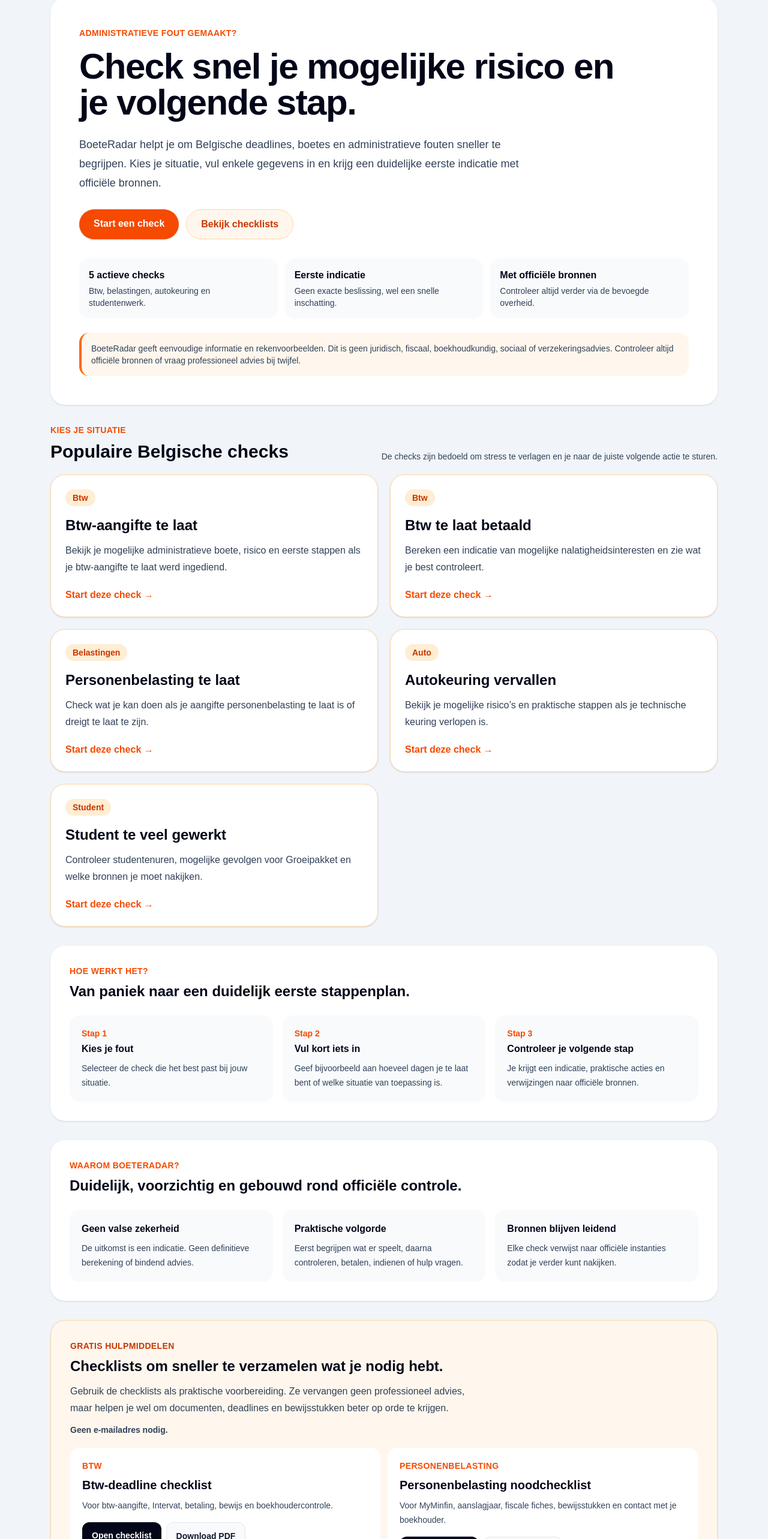
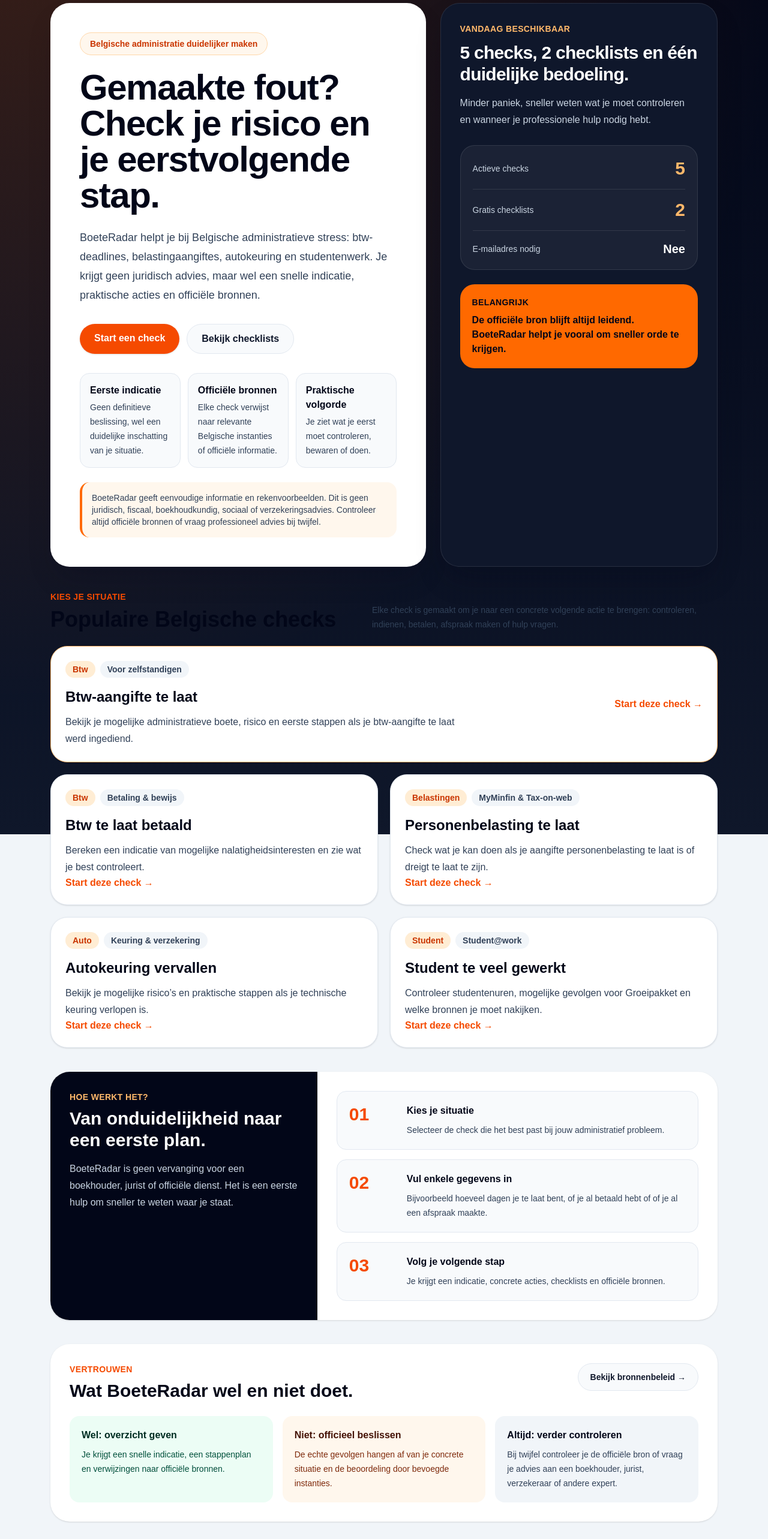
Before and after one commit to NathanVerd/Boeteradar, a Next.js app: page / in a window 1280 px wide. Shown: the part 156-2722 px from the top of the page at 60% size. Built offline with nearby package versions, Linux system fonts and the light colour scheme.

Commit message:
Improve homepage design and feedback positioning

```diff
--- a/app/page.tsx
+++ b/app/page.tsx
@@ -10,6 +10,7 @@
       "Bekijk je mogelijke administratieve boete, risico en eerste stappen als je btw-aangifte te laat werd ingediend.",
     href: "/btw-aangifte-te-laat",
     category: "Btw",
+    signal: "Voor zelfstandigen",
   },
   {
     title: "Btw te laat betaald",
@@ -17,6 +18,7 @@
       "Bereken een indicatie van mogelijke nalatigheidsinteresten en zie wat je best controleert.",
     href: "/btw-te-laat-betaald",
     category: "Btw",
+    signal: "Betaling & bewijs",
   },
   {
     title: "Personenbelasting te laat",
@@ -24,6 +26,7 @@
       "Check wat je kan doen als je aangifte personenbelasting te laat is of dreigt te laat te zijn.",
     href: "/personenbelasting-te-laat",
     category: "Belastingen",
+    signal: "MyMinfin & Tax-on-web",
   },
   {
     title: "Autokeuring vervallen",
@@ -31,6 +34,7 @@
       "Bekijk je mogelijke risico’s en praktische stappen als je technische keuring verlopen is.",
     href: "/autokeuring-vervallen",
     category: "Auto",
+    signal: "Keuring & verzekering",
   },
   {
     title: "Student te veel gewerkt",
@@ -38,34 +42,80 @@
       "Controleer studentenuren, mogelijke gevolgen voor Groeipakket en welke bronnen je moet nakijken.",
     href: "/student-te-veel-gewerkt",
     category: "Student",
+    signal: "Student@work",
   },
+];
+
+const trustItems = [
+  {
+    title: "Eerste indicatie",
+    text: "Geen definitieve beslissing, wel een duidelijke inschatting van je situatie.",
+  },
+  {
+    title: "Officiële bronnen",
+    text: "Elke check verwijst naar relevante Belgische instanties of officiële informatie.",
+  },
+  {
+    title: "Praktische volgorde",
+    text: "Je ziet wat je eerst moet controleren, bewaren of doen.",
+  },
+];
+
+const steps = [
+  {
+    number: "01",
+    title: "Kies je situatie",
+    text: "Selecteer de check die het best past bij jouw administratief probleem.",
+  },
+  {
+    number: "02",
+    title: "Vul enkele gegevens in",
+    text: "Bijvoorbeeld hoeveel dagen je te laat bent, of je al betaald hebt of of je al een afspraak maakte.",
+  },
+  {
+    number: "03",
+    title: "Volg je volgende stap",
+    text: "Je krijgt een indicatie, concrete acties, checklists en officiële bronnen.",
+  },
+];
+
+const futureSituations = [
+  "Voorlopige belastingberekening klopt niet",
+  "Brief of herinnering van FOD Financiën ontvangen",
+  "Aanslagbiljet hoger dan verwacht",
+  "Zelfstandige in bijberoep: wat moet ik controleren?",
+  "Flexijob, pensioen of ziekte combineren met werk",
+  "Erfenis of aangifte nalatenschap",
 ];
 
 export default function Home() {
   return (
-    <main className="min-h-screen bg-slate-100 text-slate-950">
+    <main className="min-h-screen bg-slate-950 text-slate-950">
+      <div className="bg-[radial-gradient(circle_at_top_left,_rgba(249,115,22,0.22),_transparent_34%),linear-gradient(180deg,_#020617_0%,_#0f172a_42%,_#f1f5f9_42%)]">
         <Header
           label="Beta MVP"
           subtitle="Snelle Belgische checks voor administratieve fouten."
         />
 
-      <section className="mx-auto max-w-6xl px-5 py-10 md:py-12">
-        <div className="rounded-3xl bg-white p-7 shadow-sm md:p-12">
-          <p className="mb-4 text-sm font-black uppercase tracking-wide text-orange-600">
-            Administratieve fout gemaakt?
-          </p>
+        <section className="mx-auto max-w-6xl px-5 py-10 md:py-14">
+          <div className="grid gap-6 lg:grid-cols-[1.15fr_0.85fr] lg:items-stretch">
+            <section className="rounded-[2rem] border border-white/10 bg-white p-7 shadow-2xl shadow-slate-950/20 md:p-12">
+              <div className="inline-flex rounded-full border border-orange-200 bg-orange-50 px-4 py-2 text-sm font-black text-orange-700">
+                Belgische administratie duidelijker maken
+              </div>
 
-          <h1 className="max-w-4xl text-4xl font-black tracking-tight md:text-6xl">
-            Check snel je mogelijke risico en je volgende stap.
+              <h1 className="mt-6 max-w-4xl text-4xl font-black tracking-tight text-slate-950 md:text-6xl">
+                Gemaakte fout? Check je risico en je eerstvolgende stap.
               </h1>
 
               <p className="mt-6 max-w-3xl text-lg leading-8 text-slate-700">
-            BoeteRadar helpt je om Belgische deadlines, boetes en administratieve
-            fouten sneller te begrijpen. Kies je situatie, vul enkele gegevens
-            in en krijg een duidelijke eerste indicatie met officiële bronnen.
+                BoeteRadar helpt je bij Belgische administratieve stress:
+                btw-deadlines, belastingaangiftes, autokeuring en studentenwerk.
+                Je krijgt geen juridisch advies, maar wel een snelle indicatie,
+                praktische acties en officiële bronnen.
               </p>
 
-          <div className="mt-7 flex flex-col gap-3 sm:flex-row">
+              <div className="mt-8 flex flex-col gap-3 sm:flex-row">
                 <a
                   href="#checks"
                   className="rounded-full bg-orange-600 px-6 py-3 text-center font-black text-white shadow-sm transition hover:bg-orange-700"
@@ -75,76 +125,126 @@
 
                 <a
                   href="#checklists"
-              className="rounded-full border border-orange-200 bg-orange-50 px-6 py-3 text-center font-black text-orange-700 transition hover:bg-orange-100"
+                  className="rounded-full border border-slate-200 bg-slate-50 px-6 py-3 text-center font-black text-slate-900 transition hover:bg-slate-100"
                 >
                   Bekijk checklists
                 </a>
               </div>
 
               <div className="mt-8 grid gap-3 md:grid-cols-3">
-            <div className="rounded-2xl bg-slate-50 p-4">
-              <p className="font-black">5 actieve checks</p>
-              <p className="mt-1 text-sm text-slate-700">
-                Btw, belastingen, autokeuring en studentenwerk.
+                {trustItems.map((item) => (
+                  <div
+                    key={item.title}
+                    className="rounded-2xl border border-slate-200 bg-slate-50 p-4"
+                  >
+                    <p className="font-black">{item.title}</p>
+                    <p className="mt-1 text-sm leading-6 text-slate-700">
+                      {item.text}
                     </p>
                   </div>
-
-            <div className="rounded-2xl bg-slate-50 p-4">
-              <p className="font-black">Eerste indicatie</p>
-              <p className="mt-1 text-sm text-slate-700">
-                Geen exacte beslissing, wel een snelle inschatting.
-              </p>
+                ))}
               </div>
 
-            <div className="rounded-2xl bg-slate-50 p-4">
-              <p className="font-black">Met officiële bronnen</p>
-              <p className="mt-1 text-sm text-slate-700">
-                Controleer altijd verder via de bevoegde overheid.
+              <DisclaimerBox text="BoeteRadar geeft eenvoudige informatie en rekenvoorbeelden. Dit is geen juridisch, fiscaal, boekhoudkundig, sociaal of verzekeringsadvies. Controleer altijd officiële bronnen of vraag professioneel advies bij twijfel." />
+            </section>
+
+            <aside className="overflow-hidden rounded-[2rem] border border-white/10 bg-slate-900 p-7 text-white shadow-2xl shadow-slate-950/30 md:p-8">
+              <p className="text-sm font-black uppercase tracking-wide text-orange-300">
+                Vandaag beschikbaar
               </p>
+
+              <h2 className="mt-3 text-3xl font-black tracking-tight">
+                5 checks, 2 checklists en één duidelijke bedoeling.
+              </h2>
+
+              <p className="mt-4 leading-7 text-slate-300">
+                Minder paniek, sneller weten wat je moet controleren en wanneer
+                je professionele hulp nodig hebt.
+              </p>
+
+              <div className="mt-7 rounded-3xl border border-white/10 bg-white/5 p-5">
+                <div className="flex items-center justify-between border-b border-white/10 pb-4">
+                  <span className="text-sm text-slate-300">Actieve checks</span>
+                  <span className="text-3xl font-black text-orange-300">5</span>
+                </div>
+
+                <div className="flex items-center justify-between border-b border-white/10 py-4">
+                  <span className="text-sm text-slate-300">
+                    Gratis checklists
+                  </span>
+                  <span className="text-3xl font-black text-orange-300">2</span>
+                </div>
+
+                <div className="flex items-center justify-between pt-4">
+                  <span className="text-sm text-slate-300">
+                    E-mailadres nodig
+                  </span>
+                  <span className="text-xl font-black text-white">Nee</span>
                 </div>
               </div>
 
-          <DisclaimerBox text="BoeteRadar geeft eenvoudige informatie en rekenvoorbeelden. Dit is geen juridisch, fiscaal, boekhoudkundig, sociaal of verzekeringsadvies. Controleer altijd officiële bronnen of vraag professioneel advies bij twijfel." />
+              <div className="mt-6 rounded-3xl bg-orange-500 p-5 text-slate-950">
+                <p className="text-sm font-black uppercase tracking-wide">
+                  Belangrijk
+                </p>
+                <p className="mt-2 font-black">
+                  De officiële bron blijft altijd leidend. BoeteRadar helpt je
+                  vooral om sneller orde te krijgen.
+                </p>
+              </div>
+            </aside>
           </div>
 
-        <section id="checks" className="mt-8">
-          <div className="mb-5 flex flex-col justify-between gap-3 md:flex-row md:items-end">
+          <section id="checks" className="mt-10">
+            <div className="mb-6 flex flex-col justify-between gap-3 md:flex-row md:items-end">
               <div>
                 <p className="text-sm font-black uppercase tracking-wide text-orange-600">
                   Kies je situatie
                 </p>
 
-              <h2 className="mt-2 text-3xl font-black">
+                <h2 className="mt-2 text-3xl font-black text-slate-950 md:text-4xl">
                   Populaire Belgische checks
                 </h2>
               </div>
 
-            <p className="max-w-xl text-sm text-slate-700">
-              De checks zijn bedoeld om stress te verlagen en je naar de juiste
-              volgende actie te sturen.
+              <p className="max-w-xl text-sm leading-6 text-slate-700">
+                Elke check is gemaakt om je naar een concrete volgende actie te
+                brengen: controleren, indienen, betalen, afspraak maken of hulp
+                vragen.
               </p>
             </div>
 
             <div className="grid gap-5 md:grid-cols-2">
-            {checks.map((check) => (
+              {checks.map((check, index) => (
                 <Link
                   key={check.title}
                   href={check.href}
-                className="group rounded-3xl border border-orange-200 bg-white p-6 shadow-sm transition hover:-translate-y-1 hover:shadow-md"
+                  className={`group rounded-[1.75rem] border bg-white p-6 shadow-sm transition hover:-translate-y-1 hover:shadow-lg ${
+                    index === 0
+                      ? "border-orange-300 md:col-span-2 md:grid md:grid-cols-[1fr_auto] md:items-center md:gap-6"
+                      : "border-slate-200"
+                  }`}
                 >
-                <div className="mb-4 inline-flex rounded-full bg-orange-100 px-3 py-1 text-sm font-black text-orange-700">
+                  <div>
+                    <div className="flex flex-wrap items-center gap-2">
+                      <span className="rounded-full bg-orange-100 px-3 py-1 text-sm font-black text-orange-700">
                         {check.category}
+                      </span>
+                      <span className="rounded-full bg-slate-100 px-3 py-1 text-sm font-bold text-slate-700">
+                        {check.signal}
+                      </span>
                     </div>
 
-                <h3 className="text-2xl font-black text-slate-950">
+                    <h3 className="mt-4 text-2xl font-black text-slate-950">
                       {check.title}
                     </h3>
 
-                <p className="mt-3 leading-7 text-slate-700">
+                    <p className="mt-3 max-w-2xl leading-7 text-slate-700">
                       {check.description}
                     </p>
+                  </div>
 
-                <p className="mt-5 font-black text-orange-600 group-hover:text-orange-700">
+                  <p className="mt-5 font-black text-orange-600 group-hover:text-orange-700 md:mt-0">
                     Start deze check →
                   </p>
                 </Link>
@@ -152,75 +252,93 @@
             </div>
           </section>
 
-        <section className="mt-8 rounded-3xl bg-white p-7 shadow-sm md:p-8">
-          <p className="text-sm font-black uppercase tracking-wide text-orange-600">
+          <section className="mt-10 overflow-hidden rounded-[2rem] bg-white shadow-sm">
+            <div className="grid gap-0 md:grid-cols-[0.8fr_1.2fr]">
+              <div className="bg-slate-950 p-7 text-white md:p-8">
+                <p className="text-sm font-black uppercase tracking-wide text-orange-300">
                   Hoe werkt het?
                 </p>
 
-          <h2 className="mt-2 text-2xl font-black">
-            Van paniek naar een duidelijk eerste stappenplan.
+                <h2 className="mt-2 text-3xl font-black">
+                  Van onduidelijkheid naar een eerste plan.
                 </h2>
 
-          <div className="mt-6 grid gap-4 md:grid-cols-3">
-            <div className="rounded-2xl bg-slate-50 p-5">
-              <p className="text-sm font-black text-orange-600">Stap 1</p>
-              <h3 className="mt-1 font-black">Kies je fout</h3>
-              <p className="mt-2 text-sm leading-6 text-slate-700">
-                Selecteer de check die het best past bij jouw situatie.
+                <p className="mt-4 leading-7 text-slate-300">
+                  BoeteRadar is geen vervanging voor een boekhouder, jurist of
+                  officiële dienst. Het is een eerste hulp om sneller te weten
+                  waar je staat.
                 </p>
               </div>
 
-            <div className="rounded-2xl bg-slate-50 p-5">
-              <p className="text-sm font-black text-orange-600">Stap 2</p>
-              <h3 className="mt-1 font-black">Vul kort iets in</h3>
+              <div className="grid gap-4 p-7 md:p-8">
+                {steps.map((step) => (
+                  <div
+                    key={step.number}
+                    className="grid gap-4 rounded-2xl border border-slate-200 bg-slate-50 p-5 md:grid-cols-[80px_1fr]"
+                  >
+                    <div className="text-3xl font-black text-orange-600">
+                      {step.number}
+                    </div>
+                    <div>
+                      <h3 className="font-black">{step.title}</h3>
                       <p className="mt-2 text-sm leading-6 text-slate-700">
-                Geef bijvoorbeeld aan hoeveel dagen je te laat bent of welke
-                situatie van toepassing is.
+                        {step.text}
                       </p>
                     </div>
-
-            <div className="rounded-2xl bg-slate-50 p-5">
-              <p className="text-sm font-black text-orange-600">Stap 3</p>
-              <h3 className="mt-1 font-black">Controleer je volgende stap</h3>
-              <p className="mt-2 text-sm leading-6 text-slate-700">
-                Je krijgt een indicatie, praktische acties en verwijzingen naar
-                officiële bronnen.
-              </p>
+                  </div>
+                ))}
               </div>
             </div>
           </section>
 
-        <section className="mt-8 rounded-3xl bg-white p-7 shadow-sm md:p-8">
+          <section className="mt-10 rounded-[2rem] bg-white p-7 shadow-sm md:p-8">
+            <div className="flex flex-col justify-between gap-4 md:flex-row md:items-start">
+              <div>
                 <p className="text-sm font-black uppercase tracking-wide text-orange-600">
-            Waarom BoeteRadar?
+                  Vertrouwen
                 </p>
 
-          <h2 className="mt-2 text-2xl font-black">
-            Duidelijk, voorzichtig en gebouwd rond officiële controle.
+                <h2 className="mt-2 max-w-2xl text-3xl font-black">
+                  Wat BoeteRadar wel en niet doet.
                 </h2>
+              </div>
+
+              <Link
+                href="/bronnen"
+                className="rounded-full border border-slate-200 bg-slate-50 px-5 py-3 text-center text-sm font-black text-slate-900 transition hover:bg-slate-100"
+              >
+                Bekijk bronnenbeleid →
+              </Link>
+            </div>
 
             <div className="mt-6 grid gap-4 md:grid-cols-3">
-            <div className="rounded-2xl bg-slate-50 p-5">
-              <h3 className="font-black">Geen valse zekerheid</h3>
-              <p className="mt-2 text-sm leading-6 text-slate-700">
-                De uitkomst is een indicatie. Geen definitieve berekening of
-                bindend advies.
+              <div className="rounded-2xl bg-emerald-50 p-5">
+                <h3 className="font-black text-emerald-950">
+                  Wel: overzicht geven
+                </h3>
+                <p className="mt-2 text-sm leading-6 text-emerald-900">
+                  Je krijgt een snelle indicatie, een stappenplan en verwijzingen
+                  naar officiële bronnen.
                 </p>
               </div>
 
-            <div className="rounded-2xl bg-slate-50 p-5">
-              <h3 className="font-black">Praktische volgorde</h3>
-              <p className="mt-2 text-sm leading-6 text-slate-700">
-                Eerst begrijpen wat er speelt, daarna controleren, betalen,
-                indienen of hulp vragen.
+              <div className="rounded-2xl bg-orange-50 p-5">
+                <h3 className="font-black text-orange-950">
+                  Niet: officieel beslissen
+                </h3>
+                <p className="mt-2 text-sm leading-6 text-orange-900">
+                  De echte gevolgen hangen af van je concrete situatie en de
+                  beoordeling door bevoegde instanties.
                 </p>
               </div>
 
-            <div className="rounded-2xl bg-slate-50 p-5">
-              <h3 className="font-black">Bronnen blijven leidend</h3>
+              <div className="rounded-2xl bg-slate-100 p-5">
+                <h3 className="font-black text-slate-950">
+                  Altijd: verder controleren
+                </h3>
                 <p className="mt-2 text-sm leading-6 text-slate-700">
-                Elke check verwijst naar officiële instanties zodat je verder
-                kunt nakijken.
+                  Bij twijfel controleer je de officiële bron of vraag je advies
+                  aan een boekhouder, jurist, verzekeraar of andere expert.
                 </p>
               </div>
             </div>
@@ -228,33 +346,38 @@
 
           <section
             id="checklists"
-          className="mt-8 rounded-3xl border border-orange-200 bg-orange-50 p-7 shadow-sm md:p-8"
+            className="mt-10 rounded-[2rem] border border-orange-200 bg-orange-50 p-7 shadow-sm md:p-8"
           >
+            <div className="flex flex-col justify-between gap-4 md:flex-row md:items-end">
+              <div>
                 <p className="text-sm font-black uppercase tracking-wide text-orange-700">
                   Gratis hulpmiddelen
                 </p>
 
-          <h2 className="mt-2 text-2xl font-black">
+                <h2 className="mt-2 max-w-2xl text-3xl font-black">
                   Checklists om sneller te verzamelen wat je nodig hebt.
                 </h2>
 
                 <p className="mt-3 max-w-2xl leading-7 text-slate-700">
-            Gebruik de checklists als praktische voorbereiding. Ze vervangen geen
-            professioneel advies, maar helpen je wel om documenten, deadlines en
-            bewijsstukken beter op orde te krijgen.
+                  Gebruik de checklists als praktische voorbereiding. Ze
+                  vervangen geen professioneel advies, maar helpen je wel om
+                  documenten, deadlines en bewijsstukken beter op orde te
+                  krijgen.
                 </p>
 
                 <p className="mt-3 text-sm font-bold text-slate-700">
                   Geen e-mailadres nodig.
                 </p>
+              </div>
+            </div>
 
-          <div className="mt-5 grid gap-3 md:grid-cols-2">
-            <div className="rounded-2xl bg-white p-5">
+            <div className="mt-6 grid gap-4 md:grid-cols-2">
+              <div className="rounded-3xl bg-white p-6 shadow-sm">
                 <p className="text-sm font-black uppercase tracking-wide text-orange-600">
                   Btw
                 </p>
 
-              <h3 className="mt-2 text-xl font-black">
+                <h3 className="mt-2 text-2xl font-black">
                   Btw-deadline checklist
                 </h3>
 
@@ -263,7 +386,7 @@
                   boekhoudercontrole.
                 </p>
 
-              <div className="mt-4 flex flex-col gap-2 sm:flex-row">
+                <div className="mt-5 flex flex-col gap-2 sm:flex-row">
                   <Link
                     href="/checklists/btw-deadline-checklist"
                     className="rounded-xl bg-slate-950 px-4 py-3 text-center text-sm font-bold text-white transition hover:bg-slate-800"
@@ -281,12 +404,12 @@
                 </div>
               </div>
 
-            <div className="rounded-2xl bg-white p-5">
+              <div className="rounded-3xl bg-white p-6 shadow-sm">
                 <p className="text-sm font-black uppercase tracking-wide text-orange-600">
                   Personenbelasting
                 </p>
 
-              <h3 className="mt-2 text-xl font-black">
+                <h3 className="mt-2 text-2xl font-black">
                   Personenbelasting noodchecklist
                 </h3>
 
@@ -295,7 +418,7 @@
                   contact met je boekhouder.
                 </p>
 
-              <div className="mt-4 flex flex-col gap-2 sm:flex-row">
+                <div className="mt-5 flex flex-col gap-2 sm:flex-row">
                   <Link
                     href="/checklists/personenbelasting-noodchecklist"
                     className="rounded-xl bg-slate-950 px-4 py-3 text-center text-sm font-bold text-white transition hover:bg-slate-800"
@@ -314,7 +437,47 @@
               </div>
             </div>
           </section>
+
+          <section className="mt-10 rounded-[2rem] bg-white p-7 shadow-sm md:p-8">
+            <div className="grid gap-8 md:grid-cols-[0.9fr_1.1fr] md:items-start">
+              <div>
+                <p className="text-sm font-black uppercase tracking-wide text-orange-600">
+                  Nog niet gevonden?
+                </p>
+
+                <h2 className="mt-2 text-3xl font-black">
+                  BoeteRadar wordt verder uitgebreid.
+                </h2>
+
+                <p className="mt-4 leading-7 text-slate-700">
+                  Sommige situaties staan nog niet op de site. Feedback helpt om
+                  te bepalen welke checks als volgende nuttig zijn.
+                </p>
+
+                <a
+                  href="https://docs.google.com/forms/d/e/1FAIpQLSdndgj220iZG4IBmJCSqDwY5vf_kZZWTAbVd99zzVCafsdaAQ/viewform"
+                  target="_blank"
+                  rel="noreferrer"
+                  className="mt-6 inline-flex rounded-full bg-orange-600 px-5 py-3 font-black text-white transition hover:bg-orange-700"
+                >
+                  Geef feedback →
+                </a>
+              </div>
+
+              <div className="grid gap-3 sm:grid-cols-2">
+                {futureSituations.map((situation) => (
+                  <div
+                    key={situation}
+                    className="rounded-2xl border border-slate-200 bg-slate-50 p-4 text-sm font-bold leading-6 text-slate-800"
+                  >
+                    {situation}
+                  </div>
+                ))}
+              </div>
+            </div>
           </section>
+        </section>
+      </div>
 
       <Footer />
     </main>
```
Lines whose indentation alone changed are shown as unchanged.
